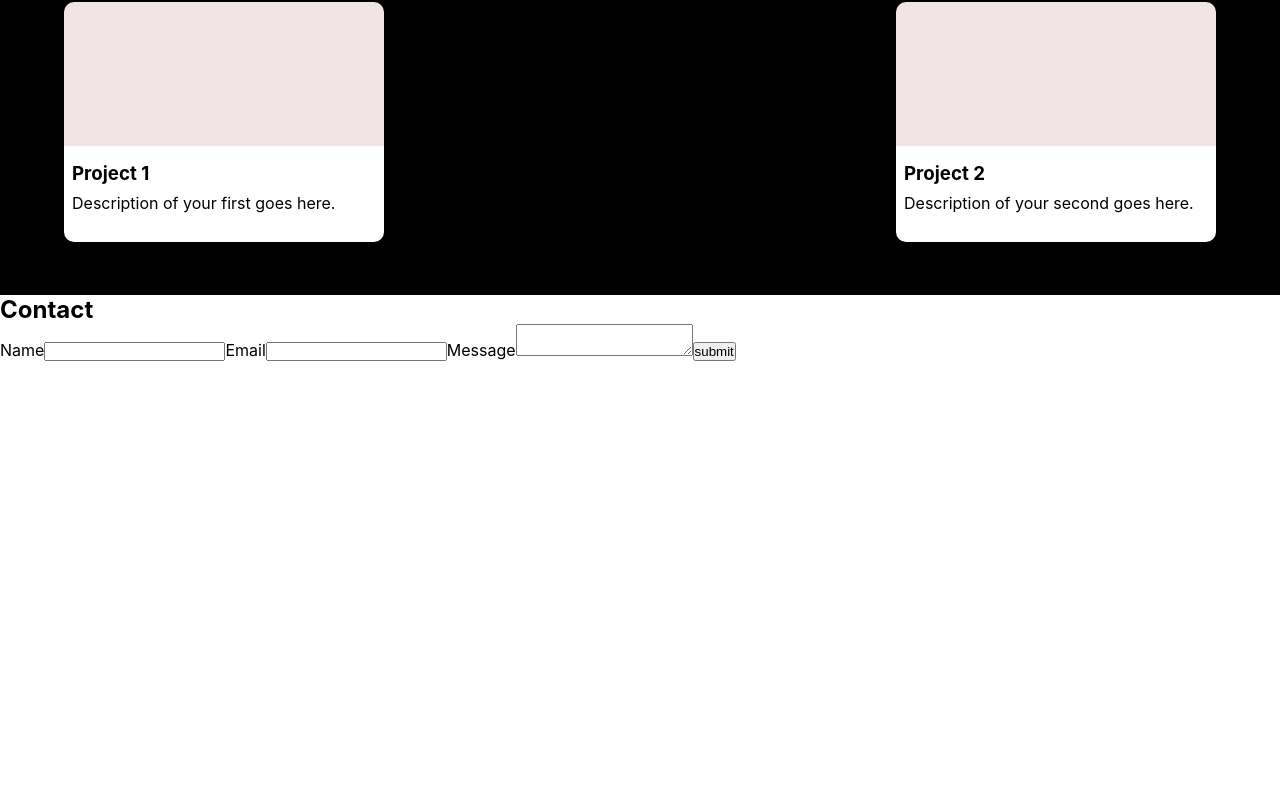
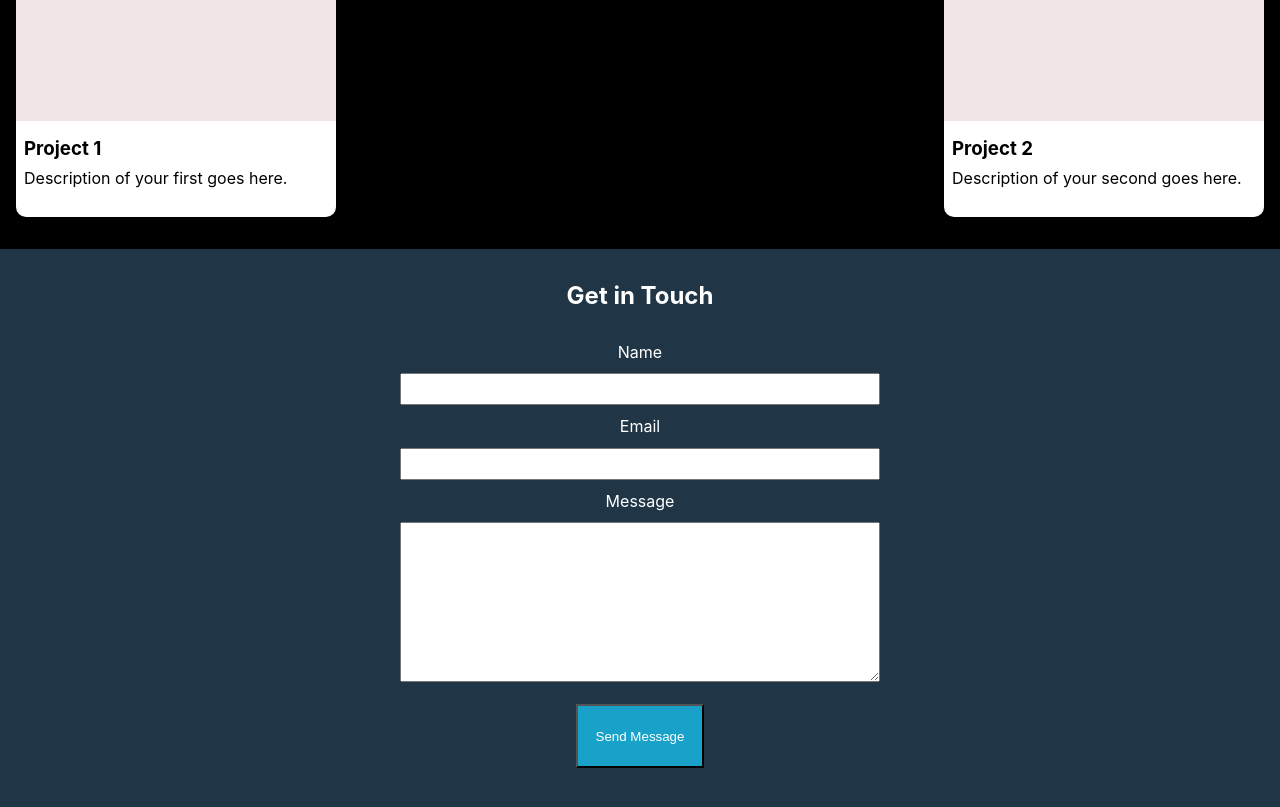
Before and after one commit to Mario-Gozie/First-React-Project, a React (Create React App) app: page / in a window 1280 px wide. Shown: the part 985-1792 px from the top of the page. Before the commit the page ends 1346 px from the top, so only its background shows below. Built offline with nearby package versions, Linux system fonts and the light colour scheme.

Commit message:
code works fairly well

```diff
--- a/src/App.css
+++ b/src/App.css
@@ -3,6 +3,10 @@
   margin: 0;
   box-sizing: border-box;
 }
+
+/* body {
+  height: 100%;
+} */
 
 .Home {
   height: 60vh;
@@ -11,7 +15,7 @@
 }
 
 nav {
-  height: 10%;
+  height: 15%;
   background-color: hsla(206, 88%, 13%, 0.788);
   display: flex;
   justify-content: center;
@@ -41,9 +45,10 @@ nav li a {
   align-items: center;
   color: rgb(255, 255, 255);
 }
+/* ABOUT */
 
 .About {
-  height: 50vh;
+  height: auto;
   display: flex;
   flex-direction: column;
   justify-content: center;
@@ -54,12 +59,14 @@ nav li a {
   padding: 1rem 0;
 }
 
+/* PROJECT */
+
 .Projects {
-  height: 50vh;
+  height: auto;
   background-color: black;
   display: flex;
   flex-direction: column;
-  padding: 4rem;
+  padding: 1rem;
 }
 
 .Project-header-container {
@@ -71,7 +78,7 @@ nav li a {
 }
 
 .Projects-container {
-  height: 90%;
+  height: 85%;
   margin: 1rem 0;
   display: flex;
   justify-content: space-between;
@@ -103,3 +110,52 @@ nav li a {
 .Project-detail-container p {
   margin-top: 0.5rem;
 }
+
+/* CONTACT CSS */
+
+.Contact {
+  height: auto;
+  background-color: hsl(206, 37%, 20%);
+
+  display: flex;
+  flex-direction: column;
+  align-items: center;
+  padding: 2rem;
+  color: white;
+}
+
+.Contact-header-container {
+  height: 5%;
+}
+
+.Form {
+  height: 80%;
+  display: flex;
+  flex-direction: column;
+  align-items: center;
+  padding: 2rem;
+}
+
+input,
+textarea {
+  margin: 0.7rem 0;
+  width: 30rem;
+  padding: 0.5rem;
+  outline: none;
+}
+
+input {
+  height: 2rem;
+}
+
+textarea {
+  height: 10rem;
+}
+
+input[type="submit"] {
+  width: 8rem;
+  height: 4rem;
+  padding: 1rem;
+  background-color: hsl(193, 79%, 44%);
+  color: white;
+}
--- a/src/assets/Contact/Contact.jsx
+++ b/src/assets/Contact/Contact.jsx
@@ -3,10 +3,12 @@ import Form from "./Form";
 function Contact() {
   return (
     <>
-      <div>
-        <h2>Contact</h2>
-      </div>
-      <Form />
+      <section className="Contact">
+        <div className="Contact-header-container">
+          <h2>Get in Touch</h2>
+        </div>
+        <Form />
+      </section>
     </>
   );
 }
--- a/src/assets/Contact/Form.jsx
+++ b/src/assets/Contact/Form.jsx
@@ -1,6 +1,6 @@
 function Form() {
   return (
-    <form action="">
+    <form action="" className="Form">
       <label htmlFor="name" required>
         Name
       </label>
@@ -11,7 +11,7 @@ function Form() {
       <label htmlFor="message">Message</label>
       <textarea name="message" id=""></textarea>
 
-      <input type="submit" value="submit" />
+      <input type="submit" value="Send Message" />
     </form>
   );
 }
```
